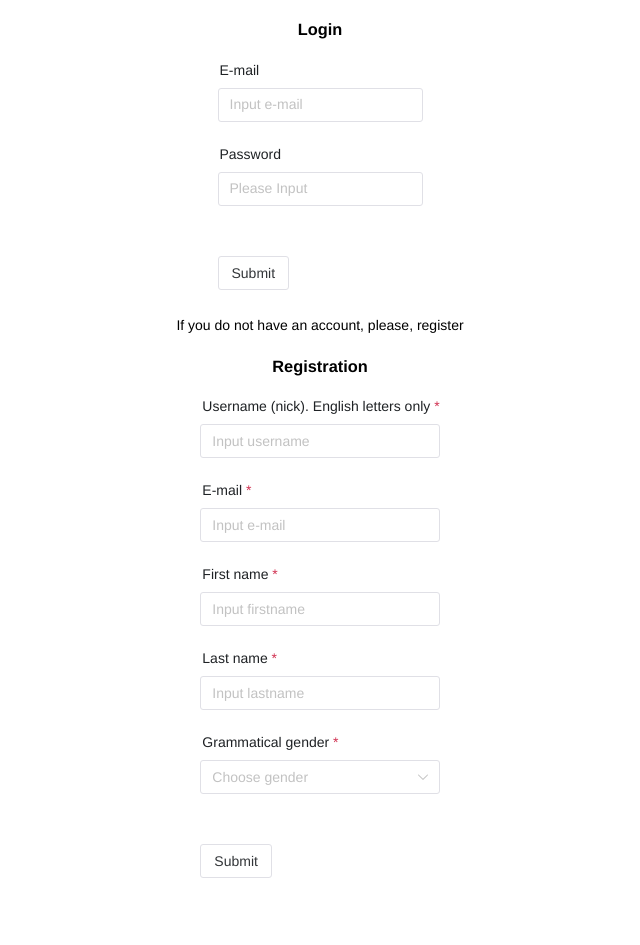
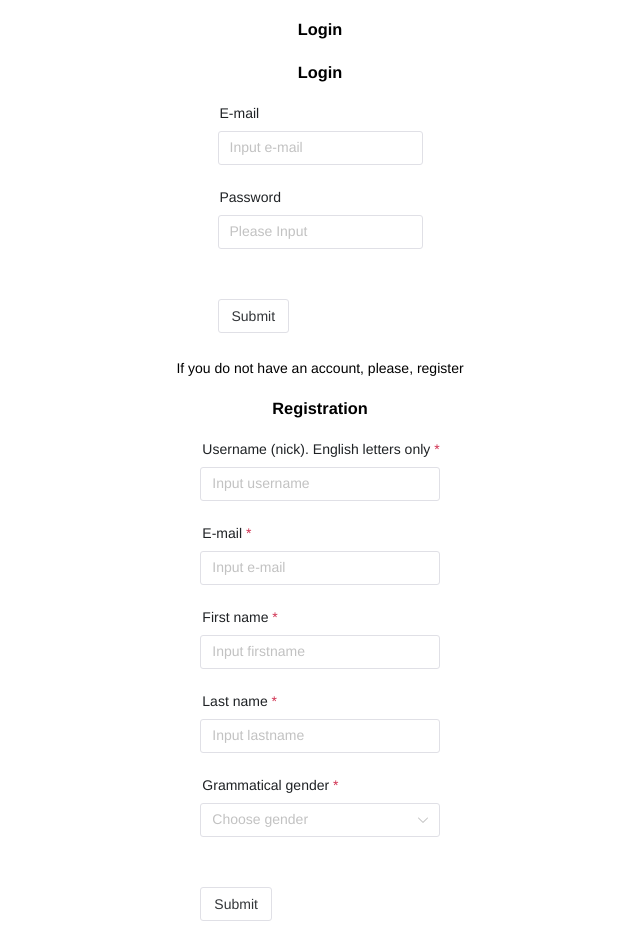
Before and after one commit to yaskevich/elemental, a Vue app in the folder client/: page / in a window 1280 px wide. Shown: the whole page, without its empty margins (320-960 px from the left). Before the commit the page ends 902 px from the top, so only its background shows below. Built offline with nearby package versions, Linux system fonts and the light colour scheme.

Commit message:
render header in Login [client]

```diff
--- a/client/src/components/Login.vue
+++ b/client/src/components/Login.vue
@@ -1,5 +1,6 @@
 <template>
   <div class="center-column">
+    <h3>Login</h3>
     <div class="left-column">
       <n-form :label-width="80" :model="formValue" ref="formRef">
         <n-form-item label="E-mail">
@@ -14,7 +15,10 @@
           <n-button @click="handleValidateClick">Submit</n-button>
         </n-form-item>
       </n-form>
+      <!-- <n-space vertical> -->
       <n-alert v-if="error?.error" title="Access denied" type="error">Reason: {{ error.error }}</n-alert>
+      <!-- <n-alert title="New user" type="info">If you do not have an account, please, register.</n-alert> -->
+      <!-- </n-space> -->
     </div>
   </div>
 </template>
```
